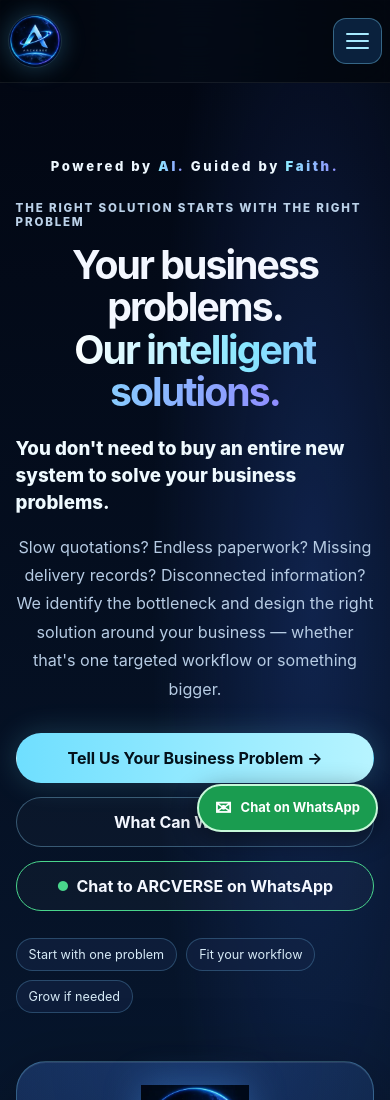
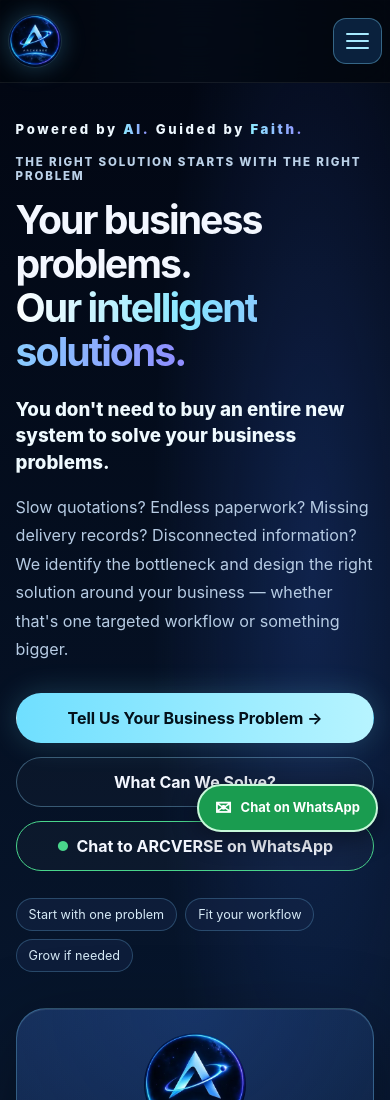
Before and after one commit to bradleyhenekebeard-hub/ARCVERSE-Technologies, a plain HTML site: page index.html in a window 390 px wide. Shown: the top 1100 px of the page. Drawn offline with Linux system fonts and the light colour scheme.

Commit message:
Fix ARCVERSE landing-page hero visual balance
Align hero headline and supporting copy, balance approach panel, reduce first-fold spacing, round logo artwork and refresh CSS cache.

```diff
--- a/index.html
+++ b/index.html
@@ -1,4 +1,4 @@
-<!doctype html><html lang="en"><head><meta charset="utf-8"><meta name="viewport" content="width=device-width,initial-scale=1"><title>Business Problems, Intelligent Solutions | ARCVERSE TECHNOLOGIES</title><meta name="description" content="You don't need to buy an entire new system to solve your business problems. ARCVERSE scopes solutions for RFQs, paperwork, logistics and management."><link rel="canonical" href="https://arcverse.digital/"><meta property="og:type" content="website"><meta property="og:title" content="Business Problems, Intelligent Solutions | ARCVERSE TECHNOLOGIES"><meta property="og:description" content="You don't need to buy an entire new system to solve your business problems. ARCVERSE scopes solutions for RFQs, paperwork, logistics and management."><meta property="og:url" content="https://arcverse.digital/"><meta name="google-site-verification" content="HRkF9MeTqWmT63ST1bFvP204iEbg_n9DBg6uEv_Q8E4" /><script>try{if(!window.matchMedia('(prefers-reduced-motion: reduce)').matches)document.documentElement.classList.add('intro-pending')}catch(e){document.documentElement.classList.add('intro-pending')}</script><link rel="stylesheet" href="styles.css?v=20261014b"><link rel="stylesheet" href="redesign.css?v=20261014b"></head><body><a class="skip-link" href="#main-content">Skip to content</a><div class="intro-overlay" id="arcverse-intro" role="region" aria-label="ARCVERSE Technologies welcome animation" aria-hidden="true">
+<!doctype html><html lang="en"><head><meta charset="utf-8"><meta name="viewport" content="width=device-width,initial-scale=1"><title>Business Problems, Intelligent Solutions | ARCVERSE TECHNOLOGIES</title><meta name="description" content="You don't need to buy an entire new system to solve your business problems. ARCVERSE scopes solutions for RFQs, paperwork, logistics and management."><link rel="canonical" href="https://arcverse.digital/"><meta property="og:type" content="website"><meta property="og:title" content="Business Problems, Intelligent Solutions | ARCVERSE TECHNOLOGIES"><meta property="og:description" content="You don't need to buy an entire new system to solve your business problems. ARCVERSE scopes solutions for RFQs, paperwork, logistics and management."><meta property="og:url" content="https://arcverse.digital/"><meta name="google-site-verification" content="HRkF9MeTqWmT63ST1bFvP204iEbg_n9DBg6uEv_Q8E4" /><script>try{if(!window.matchMedia('(prefers-reduced-motion: reduce)').matches)document.documentElement.classList.add('intro-pending')}catch(e){document.documentElement.classList.add('intro-pending')}</script><link rel="stylesheet" href="styles.css?v=20261014b"><link rel="stylesheet" href="redesign.css?v=20261014c"></head><body><a class="skip-link" href="#main-content">Skip to content</a><div class="intro-overlay" id="arcverse-intro" role="region" aria-label="ARCVERSE Technologies welcome animation" aria-hidden="true">
   <div class="intro-stars" aria-hidden="true"></div>
   <div class="intro-horizon" aria-hidden="true"></div>
   <div class="intro-art" aria-hidden="true"></div>
--- a/redesign.css
+++ b/redesign.css
@@ -134,3 +134,88 @@ html{scroll-padding-top:120px}
   .nav-links a:hover{background:rgba(111,223,255,.08)}
   .nav-links .btn-ghost{display:block;text-align:center;margin-top:4px}
 }
+
+
+/* Hero visual balance correction — 2026-10-14.
+   Root cause: global heading/kicker/copy centering overrode the left-column
+   hero, while align-items:center and excessive padding pushed the panel down.
+   Keep the two-line value proposition dominant without changing its message. */
+.solution-hero .home-intro .brand-tagline,
+.solution-hero .home-intro .hero-eyebrow,
+.solution-hero .home-intro h1,
+.solution-hero .home-intro .hero-copy {
+  text-align:left;
+}
+.solution-hero .home-intro h1 {
+  margin-left:0;
+  margin-right:0;
+  max-width:none;
+}
+.solution-hero .home-intro .hero-copy {
+  margin-left:0;
+  margin-right:0;
+}
+.solution-hero .home-intro .brand-tagline {
+  margin-top:0;
+  margin-left:0;
+  margin-right:0;
+}
+.solution-hero .home-intro .hero-eyebrow {
+  margin-top:12px;
+  margin-bottom:9px;
+}
+/* Crop the square background in the hero logo artwork to the round emblem. */
+.solution-hero .signal-logo {
+  width:104px;
+  height:104px;
+  object-fit:cover;
+  clip-path:circle(49% at 50% 50%);
+}
+@media (min-width:1021px) {
+  .hero-home.solution-hero {
+    padding-top:50px;
+    padding-bottom:72px;
+  }
+  .solution-hero-grid {
+    grid-template-columns:minmax(0,1.29fr) minmax(340px,.88fr);
+    column-gap:clamp(26px,3.3vw,48px);
+    align-items:start;
+  }
+  .solution-hero .hero-signal {
+    margin-top:69px;
+  }
+  .solution-hero .home-intro h1 {
+    font-size:clamp(2.9rem,4.03vw,4.3rem)!important;
+    line-height:1.12;
+  }
+}
+@media (max-width:1020px) {
+  .hero-home.solution-hero {
+    padding-top:46px;
+    padding-bottom:68px;
+  }
+  .solution-hero .home-intro h1 {
+    font-size:clamp(2.8rem,6.5vw,4.7rem)!important;
+    line-height:1.12;
+  }
+  .solution-hero-grid {
+    gap:36px;
+  }
+  .solution-hero .hero-signal {
+    max-width:640px;
+    margin:0;
+  }
+}
+@media (max-width:700px) {
+  .hero-home.solution-hero {
+    padding-top:38px;
+  }
+  .solution-hero .home-intro h1 {
+    font-size:clamp(2.45rem,10vw,3.35rem)!important;
+    line-height:1.12;
+  }
+  .hero-tags {
+    gap:8px;
+    flex-wrap:wrap;
+  }
+}
```
